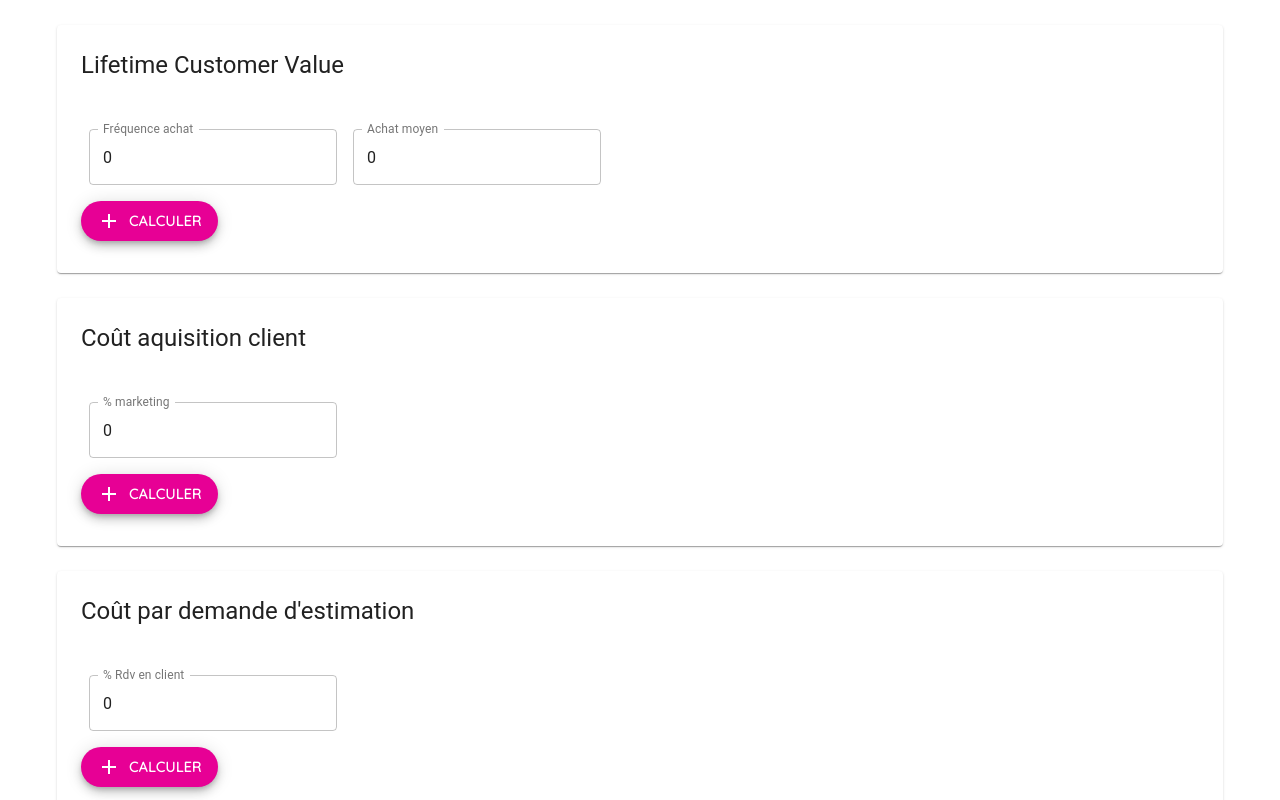
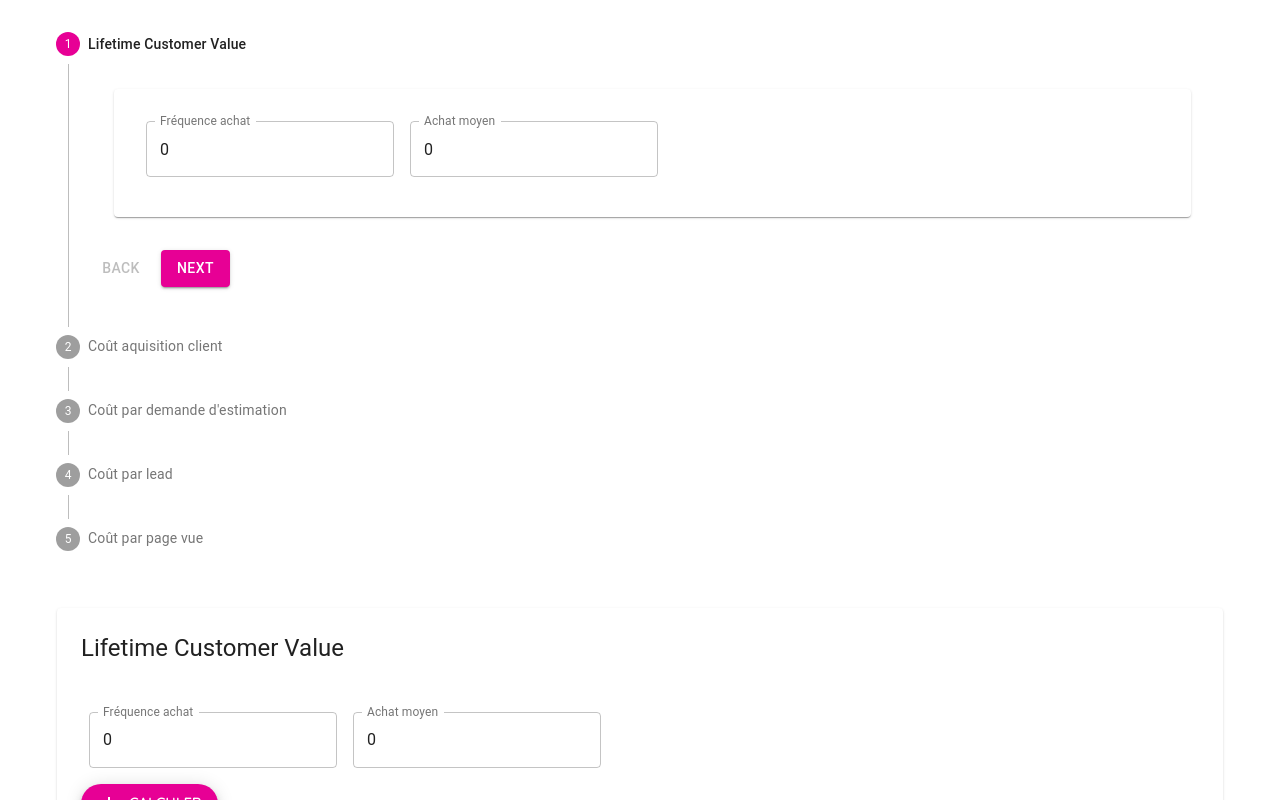
Before and after one commit to jemrickrioux/lead, a React (Create React App) app: page / in a window 1280 px wide. Shown: the top 800 px of the page. Built offline with nearby package versions, Linux system fonts and the light colour scheme.

Commit message:
add stepper

```diff
--- a/src/App.js
+++ b/src/App.js
@@ -1,5 +1,6 @@
 import React, { useState } from "react";
 import FormCard from "./FormCard";
+import VerticalLinearStepper from "./Stepper";
 import {
   makeStyles,
   createMuiTheme,
@@ -118,6 +119,11 @@ const App = () => {
   return (
     <ThemeProvider theme={theme}>
       <Container>
+        <VerticalLinearStepper
+          setValue={setValue}
+          setAnswer={setAnswer}
+          configs={configs}
+        />
         {configs.forms.map((form, key) => {
           return (
             <FormCard
--- /dev/null
+++ b/src/FormCardLite.js
@@ -0,0 +1,101 @@
+import React, { useState } from "react";
+import {
+  makeStyles,
+  createMuiTheme,
+  ThemeProvider
+} from "@material-ui/core/styles";
+import {
+  Divider,
+  Card,
+  FormControl,
+  CardContent,
+  CardHeader,
+  Typography,
+  TextField,
+  Button,
+  Fab,
+  Box
+} from "@material-ui/core";
+
+import { Add as AddIcon } from "@material-ui/icons";
+import Dinero from "dinero.js";
+
+const useStyles = makeStyles(theme => ({
+  card: {
+    margin: "25px",
+    maxHeight: "340px",
+    "& > *": {
+      margin: theme.spacing(1)
+    }
+  },
+  form: {
+    "& > *": {
+      margin: theme.spacing(1)
+    }
+  },
+  button: {
+    background: "#e70095",
+    color: "white",
+    fontFamily: "Quicksand",
+    fontWeight: "Bold",
+    fontSize: "18px"
+  },
+  answerText: {
+    marginright: theme.spacing(1),
+    fontSize: "28px"
+  },
+  extendedIcon: {
+    marginRight: theme.spacing(1)
+  },
+  buttons: {
+    marginTop: theme.spacing(1),
+    fontFamily: "Quicksand",
+    fontWeight: "bold"
+  }
+}));
+
+const FormCardLite = ({
+  fields,
+  values,
+  answerTemplate,
+  setValues,
+  title,
+  pastValue,
+  answer,
+  setAnswer
+}) => {
+  const classes = useStyles();
+
+  const handleChange = (e, type) => {
+    const data = {
+      ...values,
+      [type]: e.currentTarget.value
+    };
+    setValues(data);
+  };
+
+  return (
+    <Card className={classes.card}>
+      <CardContent>
+        <form className={classes.form} noValidate autoComplete="off">
+          {fields.map(field => {
+            return (
+              <FormControl variant="outlined">
+                <TextField
+                  id={field.type}
+                  label={field.label}
+                  variant="outlined"
+                  type="number"
+                  value={values[field.type]}
+                  onChange={e => handleChange(e, field.type)}
+                />
+              </FormControl>
+            );
+          })}
+        </form>
+      </CardContent>
+    </Card>
+  );
+};
+
+export default FormCardLite;
--- /dev/null
+++ b/src/Stepper.js
@@ -0,0 +1,127 @@
+import React from "react";
+import { makeStyles } from "@material-ui/core/styles";
+import Stepper from "@material-ui/core/Stepper";
+import Step from "@material-ui/core/Step";
+import StepLabel from "@material-ui/core/StepLabel";
+import StepContent from "@material-ui/core/StepContent";
+import Button from "@material-ui/core/Button";
+import Paper from "@material-ui/core/Paper";
+import Typography from "@material-ui/core/Typography";
+import FormCardLite from "./FormCardLite";
+
+const useStyles = makeStyles(theme => ({
+  root: {
+    width: "100%"
+  },
+  button: {
+    marginTop: theme.spacing(1),
+    marginRight: theme.spacing(1)
+  },
+  actionsContainer: {
+    marginBottom: theme.spacing(2)
+  },
+  resetContainer: {
+    padding: theme.spacing(3)
+  }
+}));
+
+function getSteps() {
+  return ["Calculer vos fondamentales", "Create an ad group", "Create an ad"];
+}
+
+function getStepContent(step) {
+  switch (step) {
+    case 0:
+      return `For each ad campaign that you create, you can control how much
+              you're willing to spend on clicks and conversions, which networks
+              and geographical locations you want your ads to show on, and more.`;
+    case 1:
+      return "An ad group contains one or more ads which target a shared set of keywords.";
+    case 2:
+      return `Try out different ad text to see what brings in the most customers,
+              and learn how to enhance your ads using features like ad extensions.
+              If you run into any problems with your ads, find out how to tell if
+              they're running and how to resolve approval issues.`;
+    default:
+      return "Unknown step";
+  }
+}
+
+export default function VerticalLinearStepper({
+  configs,
+  setValue,
+  setAnswer
+}) {
+  const classes = useStyles();
+  const [activeStep, setActiveStep] = React.useState(0);
+
+  const handleNext = () => {
+    setActiveStep(prevActiveStep => prevActiveStep + 1);
+  };
+
+  const handleBack = () => {
+    setActiveStep(prevActiveStep => prevActiveStep - 1);
+  };
+
+  const handleReset = () => {
+    setActiveStep(0);
+  };
+
+  return (
+    <div className={classes.root}>
+      <Stepper activeStep={activeStep} orientation="vertical">
+        {configs.forms.map((form, key) => (
+          <Step key={form.title}>
+            <StepLabel>{form.title}</StepLabel>
+            <StepContent>
+              <FormCardLite
+                title={form.title}
+                pastValue={
+                  key > 0 ? configs.results[configs.forms[key - 1].id] : false
+                }
+                id={form.id}
+                fields={form.fields}
+                values={configs[form.id].values}
+                answer={configs.results[form.id]}
+                setAnswer={setAnswer(form.id)}
+                answerTemplate={form.answerTemplate}
+                setValues={setValue(form.id)}
+                double={form.double}
+                simple={form.simple}
+              />
+              <div className={classes.actionsContainer}>
+                <div>
+                  <Button
+                    disabled={activeStep === 0}
+                    onClick={handleBack}
+                    className={classes.button}
+                  >
+                    Back
+                  </Button>
+                  <Button
+                    variant="contained"
+                    color="primary"
+                    onClick={handleNext}
+                    className={classes.button}
+                  >
+                    {activeStep === configs.forms.length - 1
+                      ? "Finish"
+                      : "Next"}
+                  </Button>
+                </div>
+              </div>
+            </StepContent>
+          </Step>
+        ))}
+      </Stepper>
+      {activeStep === configs.forms.length && (
+        <Paper square elevation={0} className={classes.resetContainer}>
+          <Typography>All steps completed - you&apos;re finished</Typography>
+          <Button onClick={handleReset} className={classes.button}>
+            Reset
+          </Button>
+        </Paper>
+      )}
+    </div>
+  );
+}
```
